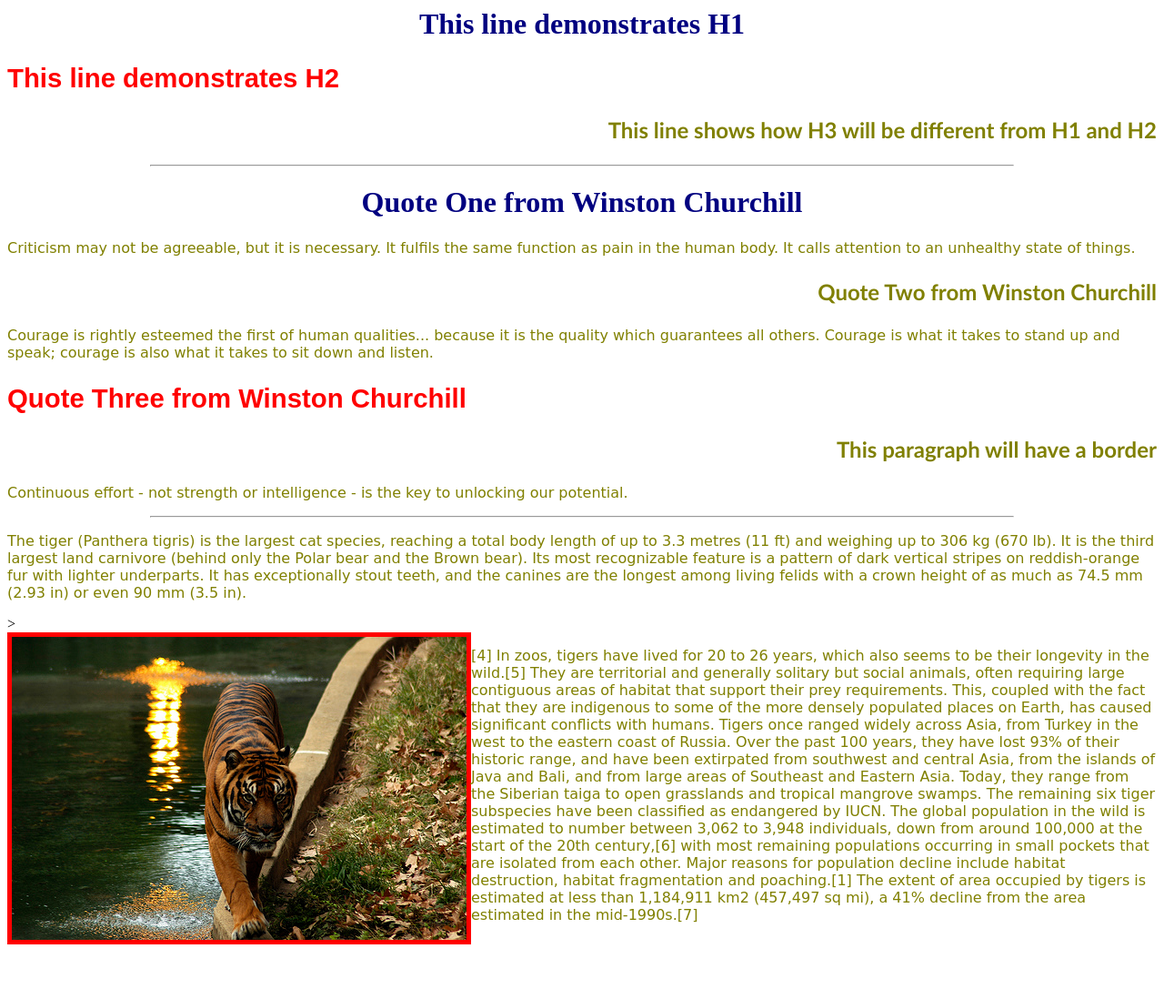
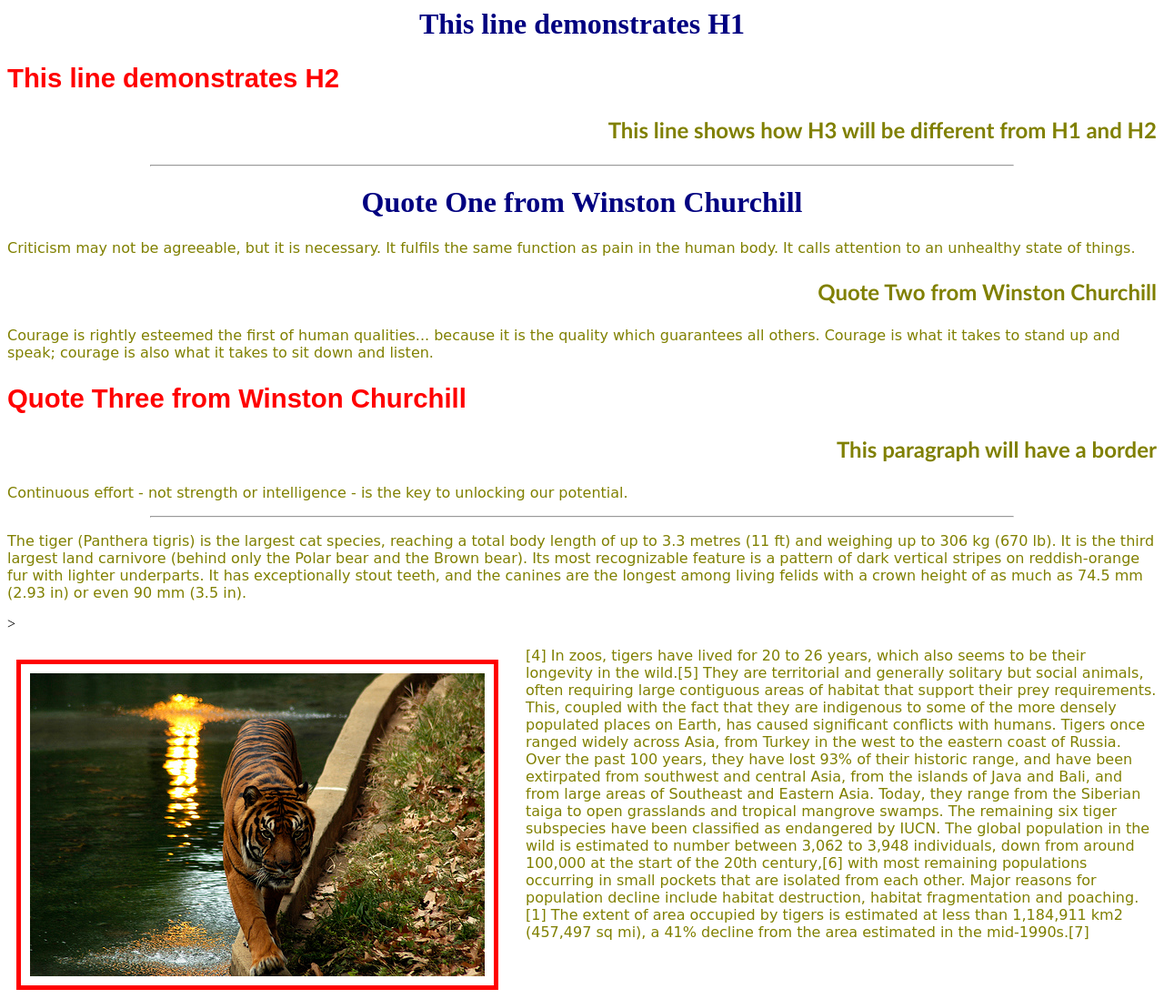
Before and after one commit to dchu07/WebTech, a plain HTML site: page Classwork/CS03-InClass.htm in a window 1280 px wide. Shown: the whole page at 91% size. Before the commit the page ends 1038 px from the top, so only its background shows below. Drawn offline with Linux system fonts and the light colour scheme; files whose address does not match are found by name.

Commit message:
CS03-InClass Continuted

```diff
--- a/Classwork/CS03-InClass.htm
+++ b/Classwork/CS03-InClass.htm
@@ -39,7 +39,15 @@
             float:left;
             border-width: 5px;
             border-color: red;
-            border-style: solid
+            border-style: solid;
+            padding-top: 10px;
+		    padding-right: 10px;
+		    padding-bottom: 10px;
+		    padding-left: 10px;
+		    margin-top: 30px;
+		    margin-bottom: 10px;
+		    margin-right: 30px;
+		    margin-left: 10px;}
         }
 
     </style>
```
Also changed, not shown: Homework/hw1.htm (added).
